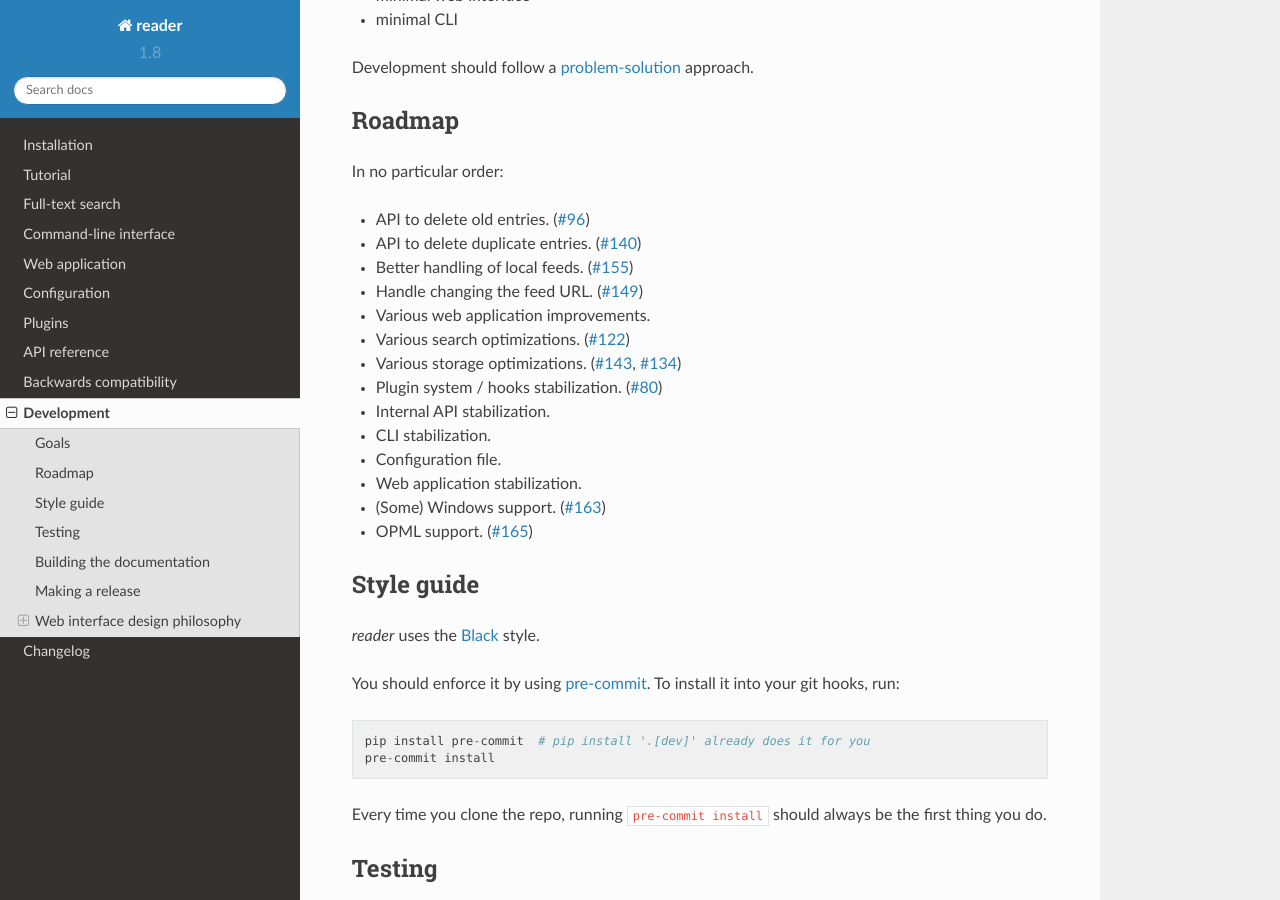
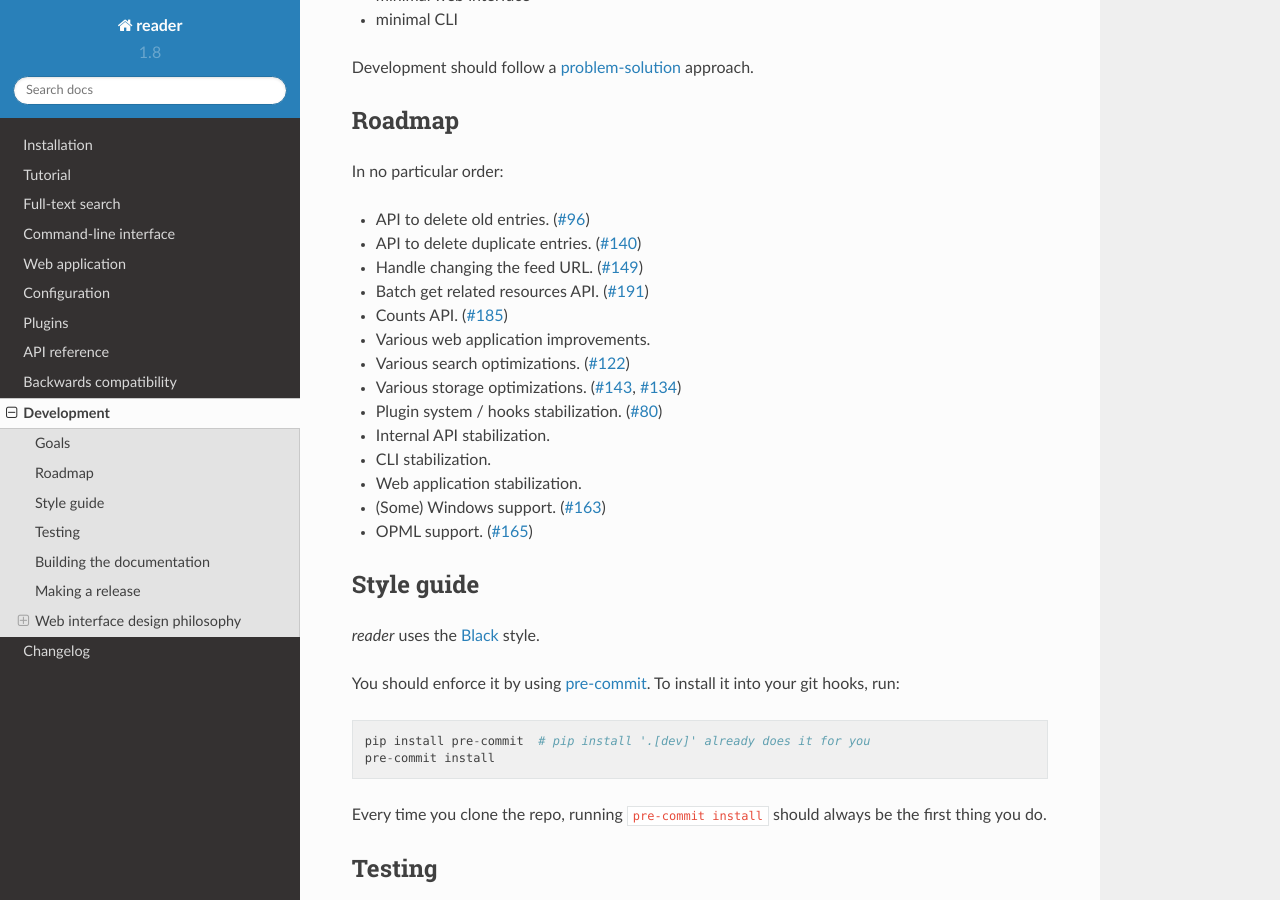
Before and after one commit to Alcides1123/reader, a Sphinx documentation site: the page built from docs/dev.rst, in a window 1280 px wide and 900 px high, scrolled down 304 px. Built offline with Sphinx 7.4.7 and the Read the Docs theme 2.0.0, drawn with Linux system fonts in a browser that asks for light colours.

Commit message:
Update roadmap.

```diff
--- a/docs/dev.rst
+++ b/docs/dev.rst
@@ -24,8 +24,9 @@ In no particular order:
 
 * API to delete old entries. (:issue:`96`)
 * API to delete duplicate entries. (:issue:`140`)
-* Better handling of local feeds. (:issue:`155`)
 * Handle changing the feed URL. (:issue:`149`)
+* Batch get related resources API. (:issue:`191`)
+* Counts API. (:issue:`185`)
 
 * Various web application improvements.
 * Various search optimizations. (:issue:`122`)
@@ -34,7 +35,6 @@ In no particular order:
 * Plugin system / hooks stabilization. (:issue:`80`)
 * Internal API stabilization.
 * CLI stabilization.
-* Configuration file.
 * Web application stabilization.
 
 * (Some) Windows support. (:issue:`163`)
```
